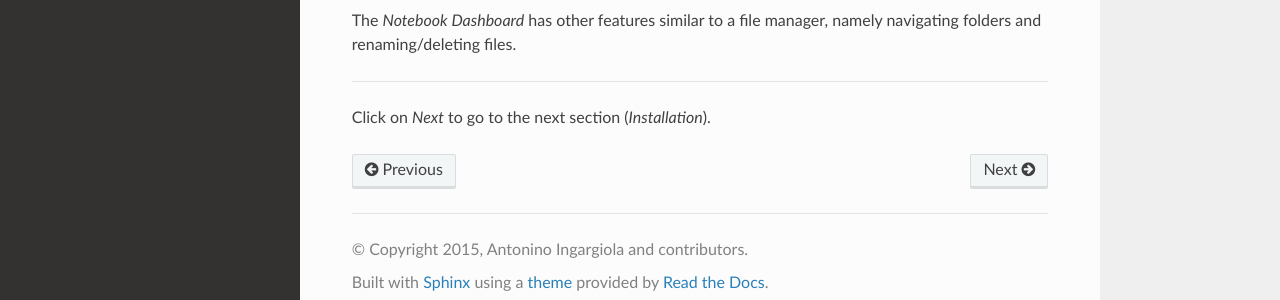
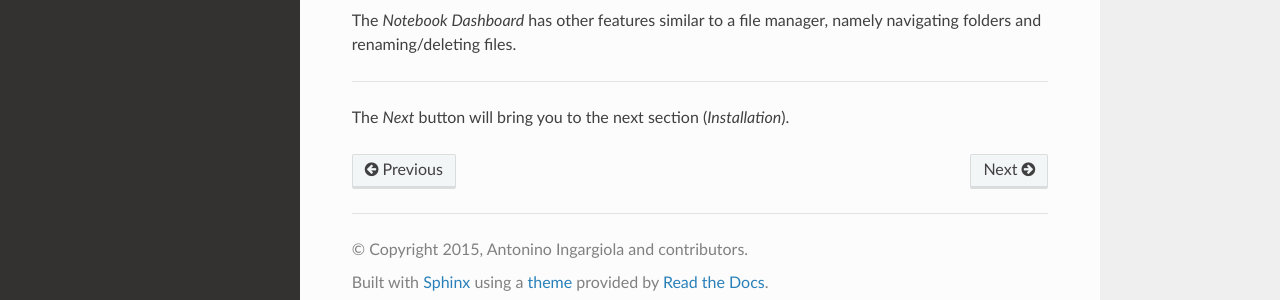
Before and after one commit to tritemio/jupyter_notebook_beginner_guide, a Sphinx documentation site: the page built from docs/what_is_jupyter.rst, in a window 1280 px wide and 900 px high, scrolled down 936 px. Shown: the part 581-881 px from the top of the window. Built offline with Sphinx 7.4.7 and the Read the Docs theme 2.0.0, drawn with Linux system fonts in a browser that asks for light colours.

Commit message:
Update what_is_jupyter.rst

```diff
--- a/docs/what_is_jupyter.rst
+++ b/docs/what_is_jupyter.rst
@@ -84,4 +84,4 @@ navigating folders and renaming/deleting files.
 
 ....
 
-Click on *Next* to go to the next section (*Installation*).
+The *Next* button will bring you to the next section (*Installation*).
```
